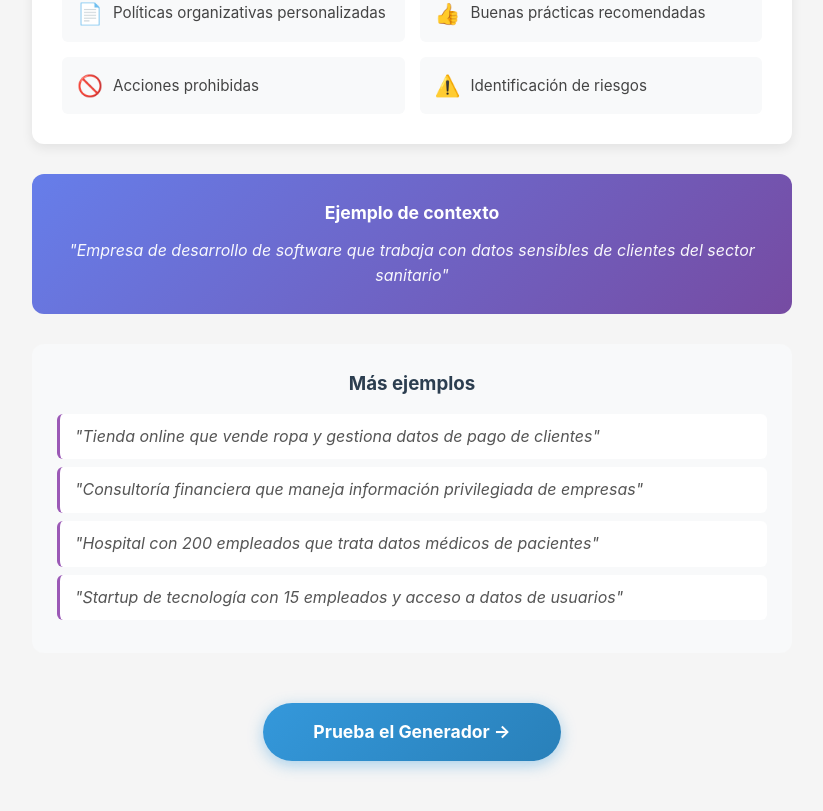
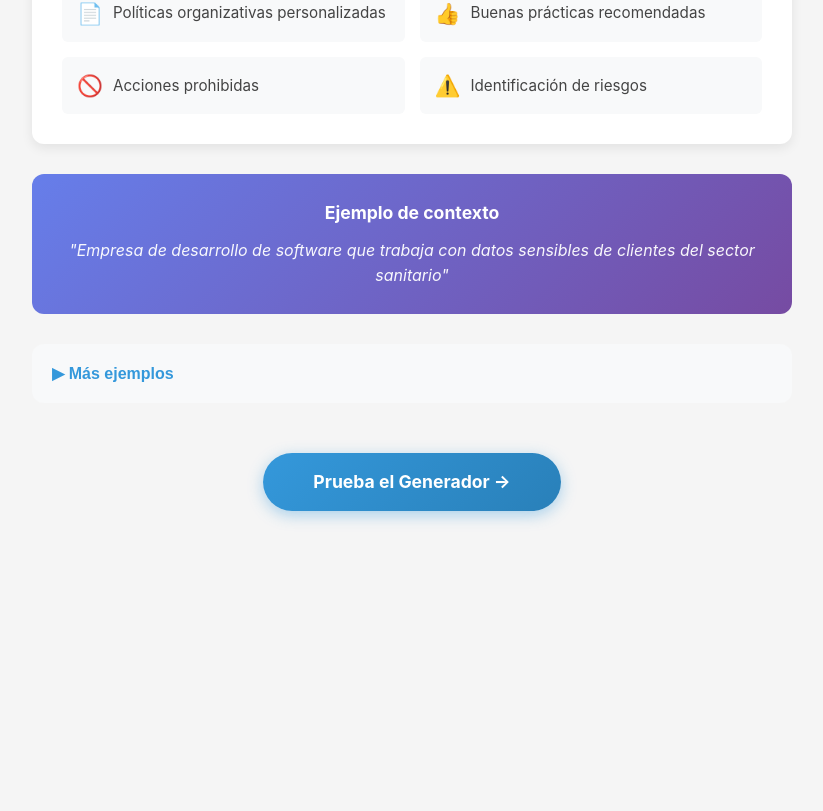
Before and after one commit to cristinadam1/Trabajo-Fin-de-Master, a React (Vite) app in the folder AppPoliticasOrganizativas/frontend/: page / in a window 1280 px wide. Shown: the part 1515-2326 px from the top of the page, without its empty margins (228-1051 px from the left). After the commit the page ends 2098 px from the top, so only its background shows below. Built offline with nearby package versions, Linux system fonts and the light colour scheme; no server answers.

Commit message:
feat: agregar botón para mostrar/ocultar ejemplos en la página de inicio

```diff
--- a/AppPoliticasOrganizativas/frontend/src/pages/Inicio.css
+++ b/AppPoliticasOrganizativas/frontend/src/pages/Inicio.css
@@ -160,17 +160,32 @@
 
 .inicio-ejemplos {
   background: #f8f9fa;
-  padding: 25px;
+  padding: 20px;
   border-radius: 12px;
   margin: 20px 0;
   text-align: left;
 }
 
-.inicio-ejemplos h3 {
-  color: #2c3e50;
-  margin-bottom: 15px;
-  margin-top: 0;
-  text-align: center;
+.inicio-ejemplos-boton {
+  background: none;
+  border: none;
+  color: #3498db;
+  font-size: 1rem;
+  font-weight: bold;
+  cursor: pointer;
+  padding: 0;
+  display: flex;
+  align-items: center;
+  gap: 8px;
+}
+
+.inicio-ejemplos-boton:hover {
+  color: #2980b9;
+  background: none;
+}
+
+.inicio-ejemplos-lista {
+  margin-top: 15px;
 }
 
 .inicio-ejemplos-lista p {
--- a/AppPoliticasOrganizativas/frontend/src/pages/Inicio.jsx
+++ b/AppPoliticasOrganizativas/frontend/src/pages/Inicio.jsx
@@ -1,7 +1,10 @@
+import { useState } from 'react'
 import { Link } from 'react-router-dom'
 import './Inicio.css'
 
 function Inicio() {
+  const [mostrarEjemplos, setMostrarEjemplos] = useState(false)
+
   return (
     <div className="inicio">
       <div className="inicio-contenido">
@@ -87,13 +90,20 @@ function Inicio() {
         </div>
 
         <div className="inicio-ejemplos">
-          <h3>Más ejemplos</h3>
+          <button
+            className="inicio-ejemplos-boton"
+            onClick={() => setMostrarEjemplos(!mostrarEjemplos)}
+          >
+            {mostrarEjemplos ? '▼' : '▶'} Más ejemplos
+          </button>
+          {mostrarEjemplos && (
             <div className="inicio-ejemplos-lista">
               <p>"Tienda online que vende ropa y gestiona datos de pago de clientes"</p>
               <p>"Consultoría financiera que maneja información privilegiada de empresas"</p>
               <p>"Hospital con 200 empleados que trata datos médicos de pacientes"</p>
               <p>"Startup de tecnología con 15 empleados y acceso a datos de usuarios"</p>
             </div>
+          )}
         </div>
 
         <div className="inicio-botones">
```
Lines whose indentation alone changed are shown as unchanged.
